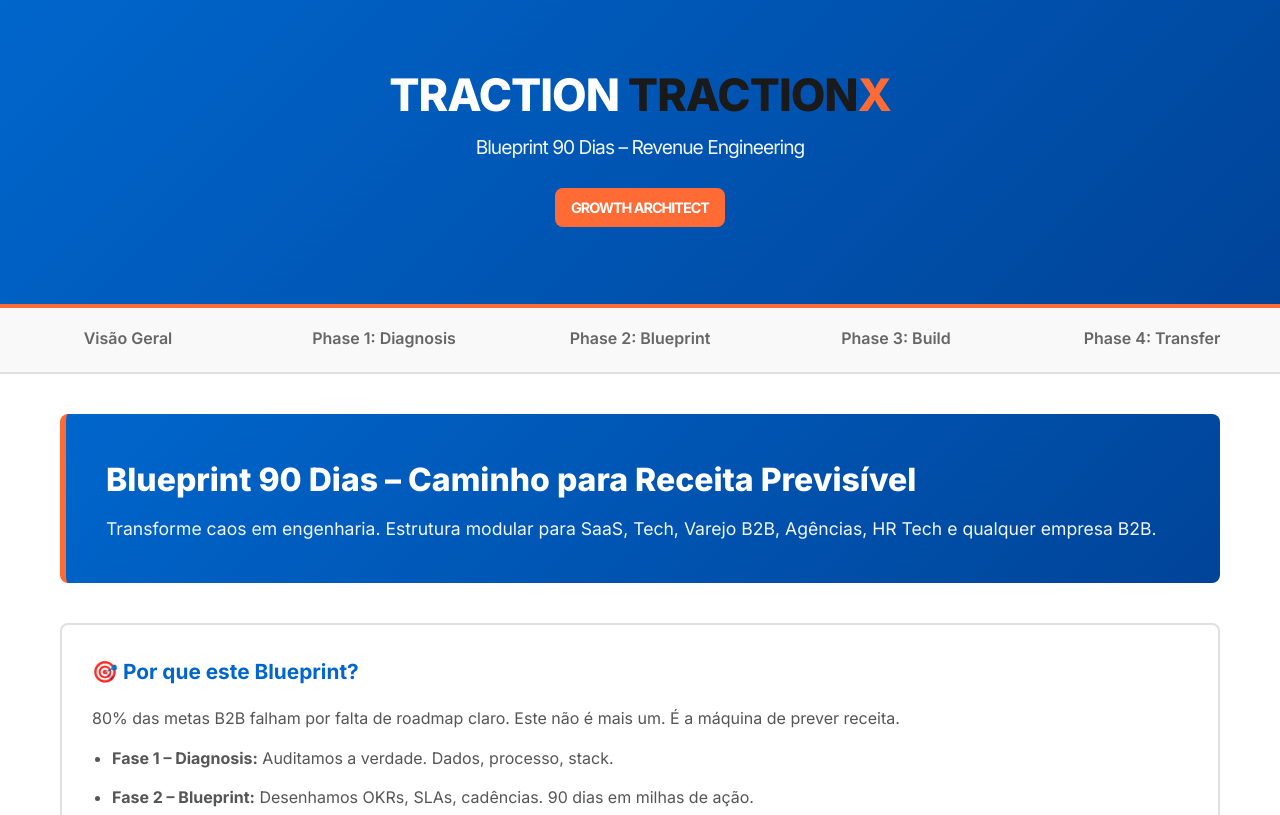
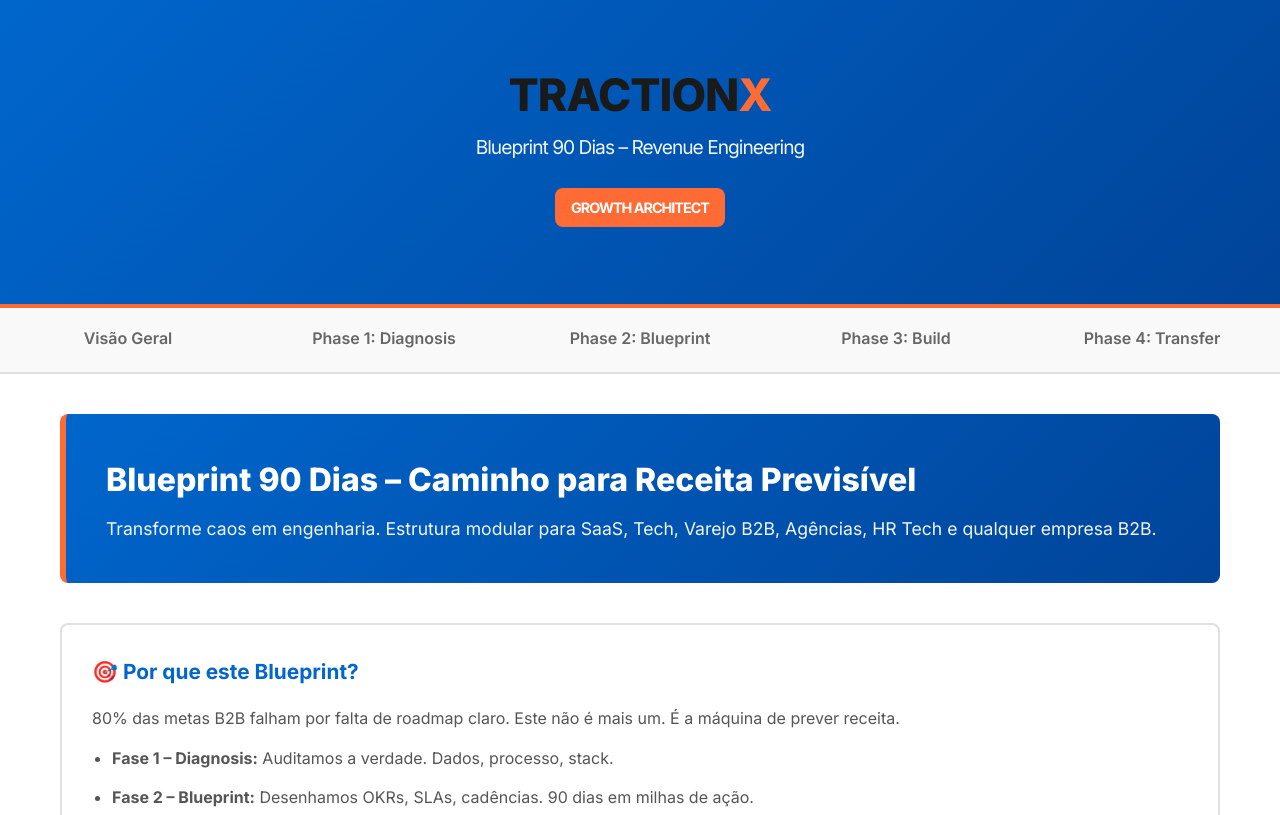
Before and after one commit to danbonfim/blueprint-90-dias-tractionx, a plain HTML site: page index.html in a window 1280 px wide. Shown: the top 815 px of the page. Drawn offline with Linux system fonts and the light colour scheme.

Commit message:
Fix header logo - remove duplicate TRACTION text

```diff
--- a/index.html
+++ b/index.html
@@ -435,7 +435,7 @@
 </head>
 <body>
     <header>
-        <h1>TRACTION <span style="color:#1a1a1a;">TRACTION</span><span style="color:#ff6b35;">X</span>
+        <h1><span style="color:#1a1a1a;">TRACTION</span><span style="color:#ff6b35;">X</span>
         <p>Blueprint 90 Dias – Revenue Engineering</p>
         <div class="logo-traction">GROWTH ARCHITECT</div>
     </header>
```
